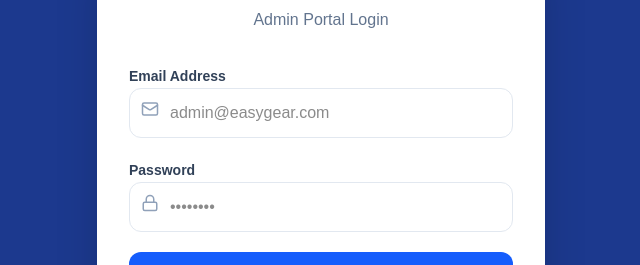
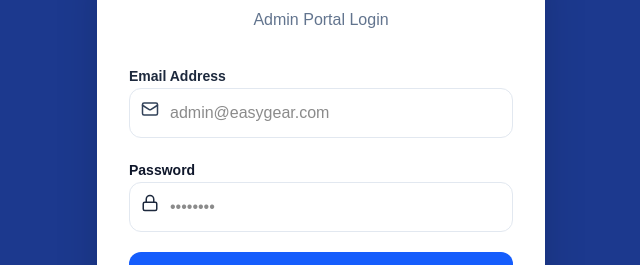
Before and after one commit to Hilosthone/easy-gear-admin, a Next.js app: page / in a window 1280 px wide. Shown: the part 268-533 px from the top of the page, without its empty margins (319-959 px from the left). Built offline with nearby package versions, Linux system fonts and the light colour scheme.

Commit message:
feat: add auth logic, professional sidebar badges, and fix security vulnerability

```diff
--- a/src/components/auth/LoginPage.tsx
+++ b/src/components/auth/LoginPage.tsx
@@ -21,12 +21,12 @@
           className='space-y-5'
         >
           <div className='space-y-2'>
-            <label className='text-sm font-bold text-slate-700'>
+            <label className='text-sm font-bold text-slate-800'>
               Email Address
             </label>
             <div className='relative'>
               <Mail
-                className='absolute left-3 top-3 text-slate-400'
+                className='absolute left-3 top-3 text-slate-700'
                 size={18}
               />
               <input
@@ -39,10 +39,10 @@
           </div>
 
           <div className='space-y-2'>
-            <label className='text-sm font-bold text-slate-700'>Password</label>
+            <label className='text-sm font-bold text-slate-900'>Password</label>
             <div className='relative'>
               <Lock
-                className='absolute left-3 top-3 text-slate-400'
+                className='absolute left-3 top-3 text-slate-800'
                 size={18}
               />
               <input
```
